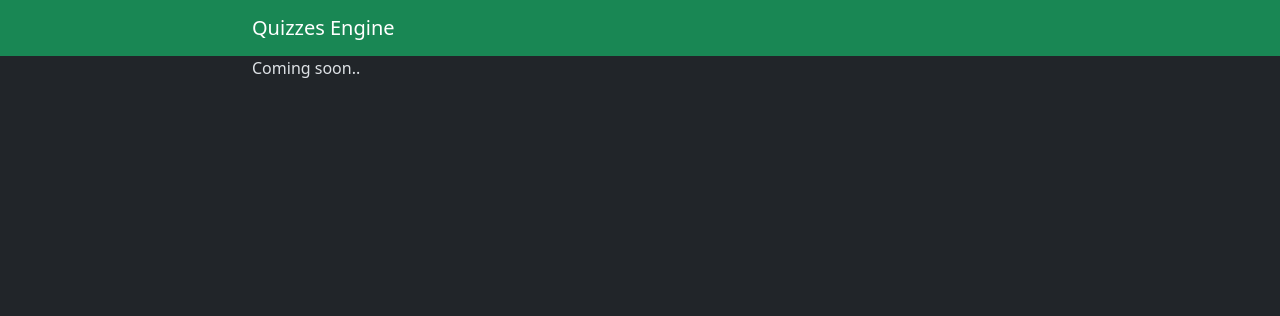
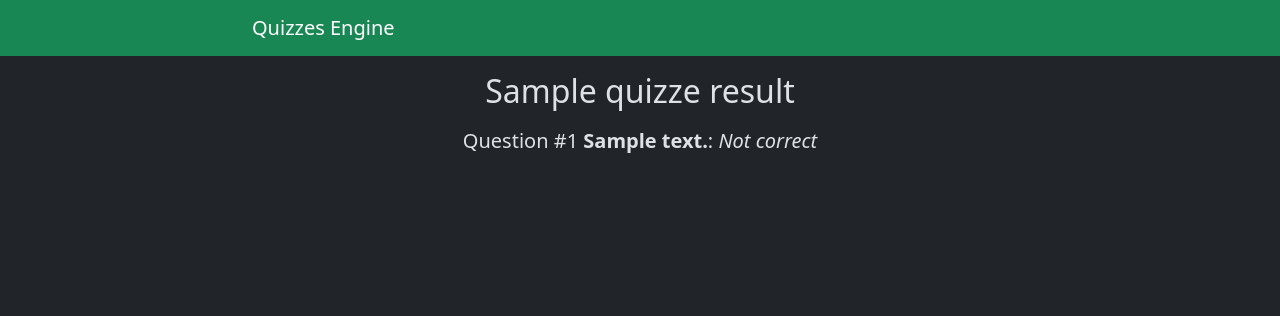
Before and after one commit to vitaliypopel/django-quiz, a Django app: template django_quiz/quiz/templates/quiz/result.html in a window 1280 px wide. Shown: the top 316 px of the page. Run offline with Django 5.2, Linux system fonts and the light colour scheme; tables that the repository leaves empty hold one stand-in row (values such as "Sample post"); the template is opened without the code that fills it: values that come from a table or form of the project are taken from there, most other values are stand-ins (such as "Sample title", 1, 10 or a date in 2020).

Commit message:
result view demo created and useranswer model changed

```diff
--- a/django_quiz/quiz/models.py
+++ b/django_quiz/quiz/models.py
@@ -39,7 +39,10 @@ class Choice(models.Model):
 
 
 class UserAnswer(models.Model):
+    quiz = models.ForeignKey(Quiz, on_delete=models.CASCADE)
+    question = models.ForeignKey(Question, on_delete=models.CASCADE)
     choice = models.ForeignKey(Choice, on_delete=models.CASCADE)
+    is_correct = models.BooleanField()
     session = models.CharField(max_length=300)
 
     class Meta:
--- a/django_quiz/quiz/templates/quiz/question.html
+++ b/django_quiz/quiz/templates/quiz/question.html
@@ -1,7 +1,7 @@
 {% extends 'quiz/base.html' %}
 
 {% block title %}
-    {{ quiz }} #{{ question_id }}
+    {{ quiz }} #{{ question.number }}
 {% endblock %}
 
 {% block context %}
--- a/django_quiz/quiz/templates/quiz/result.html
+++ b/django_quiz/quiz/templates/quiz/result.html
@@ -5,5 +5,17 @@
 {% endblock %}
 
 {% block context %}
-    <p>Coming soon..</p>
+    <h2 class="text-center mt-3 mb-3">{{ quiz }} result</h2>
+    {% for user_answer in user_answers %}
+        <p class="text-center fs-5">
+            Question #{{ user_answer.question.number }} <b>{{ user_answer.question.text }}</b>:
+            <i>
+                {% if user_answer.is_correct %}
+                    Correct
+                {% else %}
+                    Not correct
+                {% endif %}
+            </i>
+        </p>
+    {% endfor %}
 {% endblock %}
```
Also changed, not shown: django_quiz/quiz/views.py (+40 -24 lines), django_quiz/quiz/migrations/0001_initial.py, django_quiz/quiz/migrations/0002_question_number.py (deleted).
